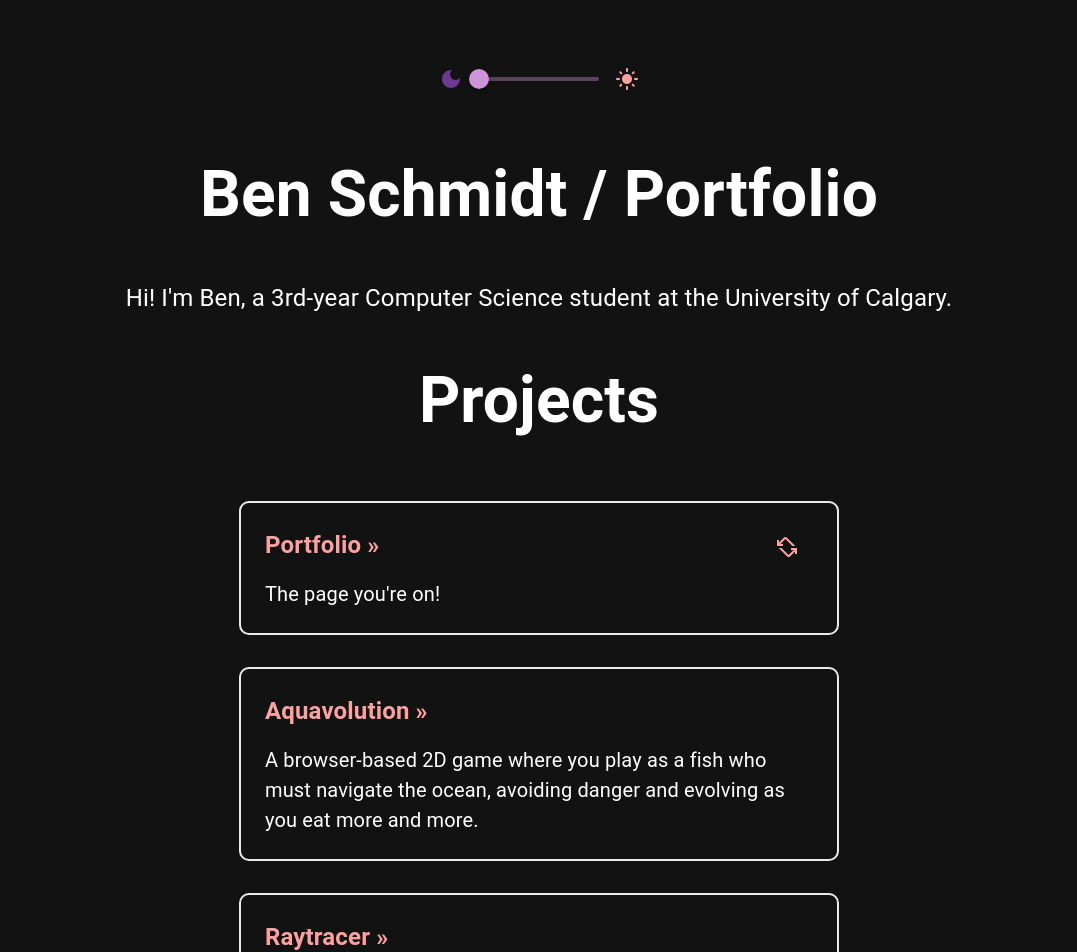
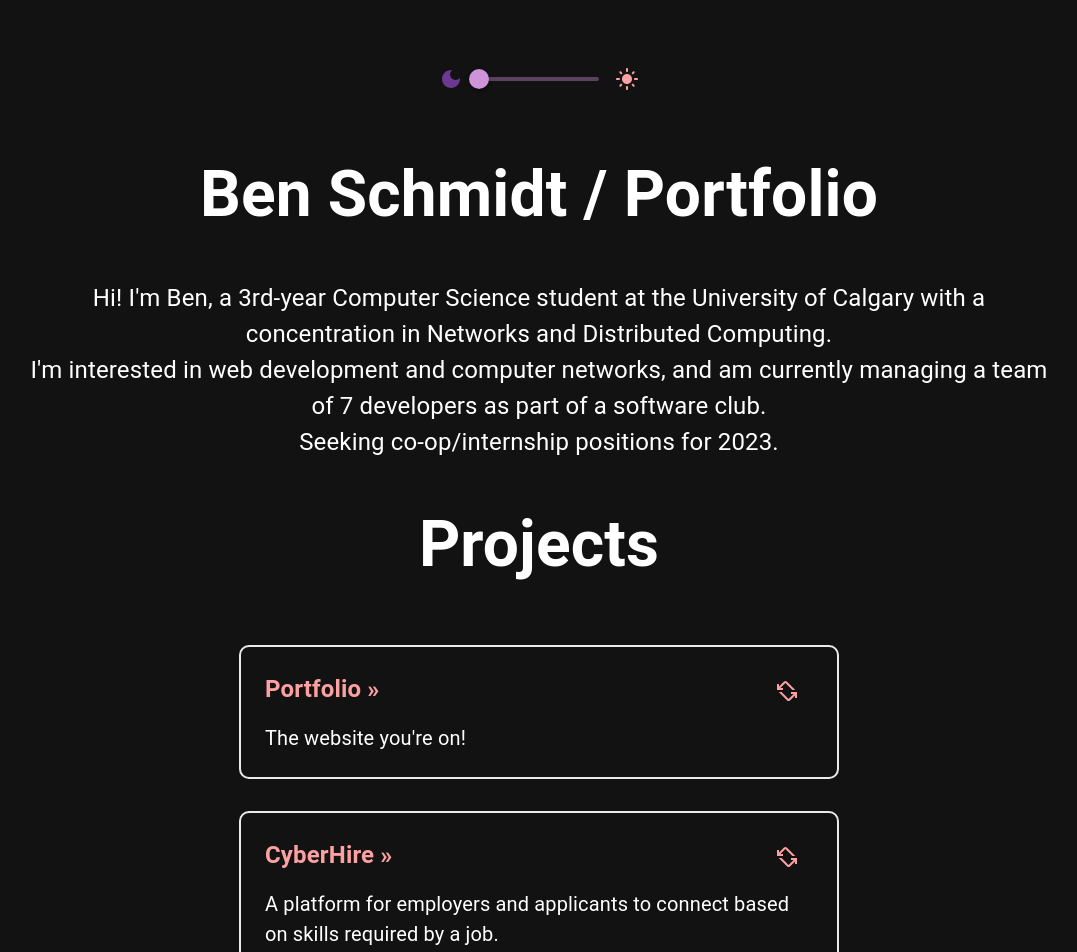
Before and after one commit to Anidion/portfolio, a Next.js app: page / in a window 1280 px wide. Shown: the top 952 px of the page, without its empty margins (101-1178 px from the left). Built offline with nearby package versions, Linux system fonts and the light colour scheme.

Commit message:
Updated desc and projects

```diff
--- a/pages/index.tsx
+++ b/pages/index.tsx
@@ -27,7 +27,9 @@ export default function Home() {
 
 				<p className={styles.description}>
 					Hi! I&apos;m Ben, a 3rd-year Computer Science student at the
-					University of Calgary.
+					University of Calgary with a concentration in Networks and Distributed Computing.<br/>
+					I&apos;m interested in web development and computer networks, and am currently managing a team of 7 developers as part of a software club.
+					<br/>Seeking co-op/internship positions for 2023.
 				</p>
 
 				<h1 className={styles.title}>Projects</h1>
@@ -36,23 +38,34 @@ export default function Home() {
 					<Card
 						title="Portfolio"
 						link="https://github.com/anidion/portfolio"
-						description="The page you're on!"
-						flipdesc="Flipside"
+						description="The website you're on!"
+						flipdesc="These cards can flip for more information! Technical Details: Built with React and TypeScript, hosted on Vercel."
+						isDark={theme.palette.mode == "dark" ? true : false}
+					/>
+
+					<Card
+						title="CyberHire"
+						link="https://github.com/techstartucalgary/cyberhire"
+						description="A platform for employers and applicants to connect based on skills required by a job."
+						flipdesc="I am the project manager for CyberHire, and I'm managing a team of 7. Technical Details: Built with React, TypeScript, and FlaskAPI, hosted on GitHub Pages and Amazon RDS."
 						isDark={theme.palette.mode == "dark" ? true : false}
 					/>
 
 					<Card
 						title="Aquavolution"
-						link="https://github.com/tech-start-ucalgary/aquavolution"
+						link="https://github.com/techstartucalgary/aquavolution"
 						description="A browser-based 2D game where you play as a fish who must navigate
 						the ocean, avoiding danger and evolving as you eat more and more."
+						flipdesc="I was a developer on the Aquavolution team, and I worked primarily on the movement and procedural generation systems.
+						Technical Details: Built with Unity and C#."
 						isDark={theme.palette.mode == "dark" ? true : false}
 					/>
 
 					<Card
 						title="Raytracer"
 						link="https://github.com/anidion/raytracer"
-						description="A C++ raytracer. Built thanks to Peter Shirley's Ray Tracing in One Weekend."
+						description="A C++ raytracer."
+						flipdesc="Built thanks to Peter Shirley's Ray Tracing in One Weekend. I haven't got very far, but I'd like to make more progress once I find the time."
 						isDark={theme.palette.mode == "dark" ? true : false}
 					/>
 
@@ -61,6 +74,7 @@ export default function Home() {
 						link="https://github.com/anidion/password-manager"
 						description="A functional browser-based password manager built for a final
 						project in a security and privacy class."
+						flipdesc="I built this project with a team of 4, and I worked primarily on the front-end. No promises that it's super secure, so please don't store your actual passwords! Technical Details: Built with React, JavaScript, and MongoDB, hosted on Vercel and Heroku."
 						isDark={theme.palette.mode == "dark" ? true : false}
 					/>
 				</div>
@@ -122,7 +136,10 @@ export default function Home() {
 							href="https://drive.google.com/file/d/1d0FfUxD_vgxqGDBiI2zrGJsgVOL74tPy/view?usp=sharing"
 							className={styles.logo}
 						>
-							<ArticleRoundedIcon fontSize="large" color="success" />
+							<ArticleRoundedIcon
+								fontSize="large"
+								color="success"
+							/>
 						</IconButton>
 					</Tooltip>
 
--- a/styles/Home.module.css
+++ b/styles/Home.module.css
@@ -17,6 +17,7 @@
 
 .description {
 	margin: 0 0 3rem;
+	width: 80%;
 }
 
 .card,
@@ -31,6 +32,7 @@
 	width: 100%;
 	max-width: 600px;
 	transition: border-color 1s ease-in;
+	white-space: pre-wrap;
 }
 
 .cardlight {
```
